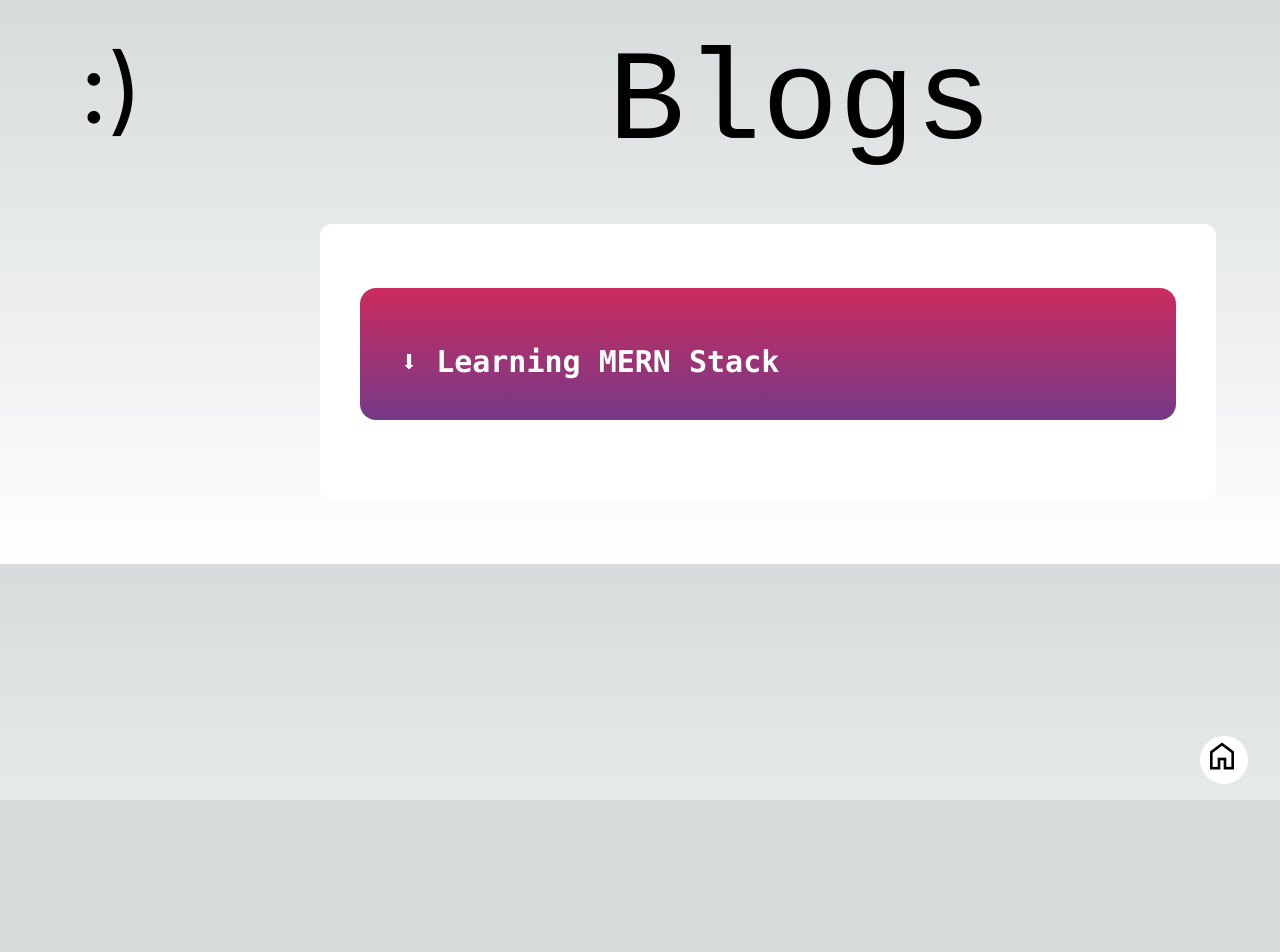
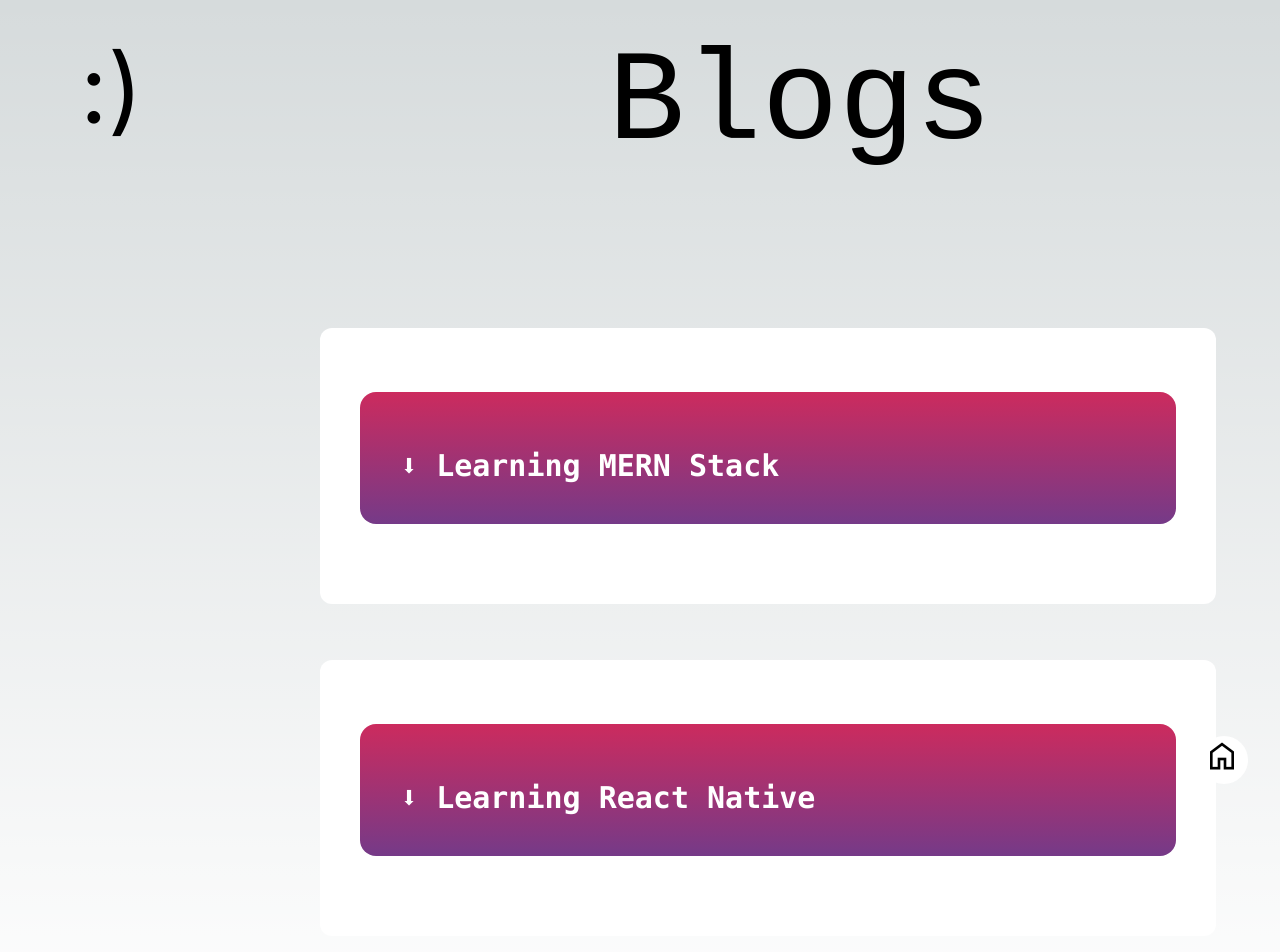
Before and after one commit to adithya1770/project-pathways, a Next.js app: page /main/blog in a window 1280 px wide. Shown: the top 952 px of the page. Before the commit the page ends 800 px from the top, so only its background shows below. Built offline with nearby package versions, Linux system fonts and the light colour scheme.

Commit message:
changed card style

```diff
--- a/src/app/main/app/page.jsx
+++ b/src/app/main/app/page.jsx
@@ -42,9 +42,11 @@ const Page = () => {
           <p className='text-black lg:ml-2 ml-2 font-extrabold'>{repo.visibility}</p>
         </div>
       ))}
+      <div className="bg-white h-20 w-full border-2 border-black">
       <a href="/">
-      <span class="material-symbols-outlined"><p className='text-4xl absolute lg:bottom-4 right-40 lg:right-8 lg:h-12 lg:w-12 lg:pl-1 lg:rounded-3xl lg:text-black lg:bg-white'>home</p></span>
+      <span className="material-symbols-outlined"><p className='text-4xl absolute lg:bottom-4 right-40 lg:right-8 lg:h-12 lg:w-12 lg:pl-1 lg:rounded-3xl text-black lg:bg-white'>home</p></span>
       </a>
+      </div>
     </div>
   );
 };
--- a/src/app/main/blog/page.jsx
+++ b/src/app/main/blog/page.jsx
@@ -13,9 +13,10 @@ const page = () => {
       <h1 className='lg:text-9xl lg:ml-135 lg:mt-10 ibm-plex-mono-medium text-9xl mt-10'>Blogs</h1>
       <h1 className='text-8xl absolute lg:top-10 lg:left-20'>:)</h1>
       </header>
+      <div className="mt-40">
       {
         Data.map((snippet) => (
-          <div key={snippet.key} className='lg:w-224 text-white bg-white lg:mt-14 lg:ml-80 rounded-xl font-mono m-10 mt-40 pb-2 lg:pb-10'>
+          <div key={snippet.key} className='lg:w-224 text-white bg-white lg:mt-14 lg:ml-80 rounded-xl font-mono m-10 mt-12 pb-2 lg:pb-10'>
             <br />
             <details className='lg:m-10 bgm rounded-2xl lg:p-6 m-2'>
               <summary className='font-bold lg:text-3xl m-4 text-4xl pt-4'>
@@ -36,9 +37,12 @@ const page = () => {
           </div>
         ))
       }
+      </div>
+      <div className="bg-white h-20 w-full border-2 border-black">
       <a href="/">
-      <span className="material-symbols-outlined"><p className='text-4xl absolute lg:bottom-4 right-44 lg:right-8 lg:h-12 lg:w-12 lg:pl-1 lg:rounded-3xl lg:text-black lg:bg-white'>home</p></span>
+      <span className="material-symbols-outlined"><p className='text-4xl absolute lg:bottom-4 right-40 lg:right-8 lg:h-12 lg:w-12 lg:pl-1 lg:rounded-3xl text-black lg:bg-white'>home</p></span>
       </a>
+      </div>
     </div>
   )
 }
--- a/src/app/main/console/page.jsx
+++ b/src/app/main/console/page.jsx
@@ -42,9 +42,11 @@ const Page = () => {
           <p className='text-black lg:ml-2 ml-2 font-extrabold'>{repo.visibility}</p>
         </div>
       ))}
+      <div className="bg-white h-20 w-full border-2 border-black">
       <a href="/">
-      <span className="material-symbols-outlined"><p className='text-4xl absolute lg:bottom-4 right-40 lg:right-8 lg:h-12 lg:w-12 lg:pl-1 bottom-2 lg:rounded-3xl lg:text-black lg:bg-white'>home</p></span>
+      <span className="material-symbols-outlined"><p className='text-4xl absolute lg:bottom-4 right-40 lg:right-8 lg:h-12 lg:w-12 lg:pl-1 lg:rounded-3xl text-black lg:bg-white'>home</p></span>
       </a>
+      </div>
     </div>
   );
 };
--- a/src/app/main/data/blog-content.json
+++ b/src/app/main/data/blog-content.json
@@ -7,5 +7,14 @@
         "Tech_used":"React.js, Supabase",
         "image":"",
         "date":"May 2024"
+    },
+    {
+        "key": 2,
+        "title":"Learning React Native",
+        "desc":"Built a music app for indie artist using react native. Took user revies using supabase.",
+        "projects":"RawRhythms",
+        "Tech_used":"React Native, Supabase",
+        "image":"",
+        "date":"July 2024"
     }
 ]
--- a/src/app/main/iot/page.jsx
+++ b/src/app/main/iot/page.jsx
@@ -47,9 +47,11 @@ const Page = () => {
         Gallery of Projects
       </p>
       </a>
+      <div className="bg-white h-20 w-full border-2 border-black">
       <a href="/">
-      <span className="material-symbols-outlined"><p className='text-4xl absolute lg:bottom-4 right-40 lg:right-8 lg:h-12 lg:w-12 lg:pl-1 lg:rounded-3xl lg:text-black lg:bg-white'>home</p></span>
+      <span className="material-symbols-outlined"><p className='text-4xl absolute lg:bottom-4 right-40 lg:right-8 lg:h-12 lg:w-12 lg:pl-1 lg:rounded-3xl text-black lg:bg-white'>home</p></span>
       </a>
+      </div>
     </div>
   );
 };
--- a/src/app/main/web.css
+++ b/src/app/main/web.css
@@ -90,7 +90,7 @@
 }
 
 .grad{
-  background-image: url("https://png.pngtree.com/thumb_back/fh260/background/20201103/pngtree-abstract-acrylic-gold-ink-background-blue-and-purple-marbling-artwork-texture-image_449096.jpg");
+  background-image: url("https://static.vecteezy.com/system/resources/thumbnails/023/386/382/small/background-gradient-texture-elegant-modern-bright-waves-art-modern-dynamic-background-usable-for-greeting-card-banner-landing-page-presentation-background-etc-free-photo.jpg");
   background-repeat: no-repeat;
   background-size: cover;
 }
--- a/src/app/main/web/page.jsx
+++ b/src/app/main/web/page.jsx
@@ -48,9 +48,11 @@ const Page = () => {
 
       ))}
     </div>
-    <a href="/">
-    <span className="material-symbols-outlined"><p className='text-4xl absolute right-168 lg:h-12 lg:w-12 lg:pl-1 lg:rounded-3xl lg:text-black lg:bg-white'>home</p></span>
-    </a>
+    <div className="bg-white h-20 w-full border-2 border-black">
+      <a href="/">
+      <span className="material-symbols-outlined"><p className='text-4xl absolute lg:bottom-4 right-40 lg:right-8 lg:h-12 lg:w-12 lg:pl-1 lg:rounded-3xl text-black lg:bg-white'>home</p></span>
+      </a>
+      </div>
     </>
   );
 };
--- a/src/app/resume/page.jsx
+++ b/src/app/resume/page.jsx
@@ -8,8 +8,9 @@ const resume = () => {
       src="/resume.png"
       width={700}
       height={400}
-      className="ml-120"
+      className="lg:ml-110 lg:mt-10 mt-32"
       />
+
     </div>
   )
 }
```
